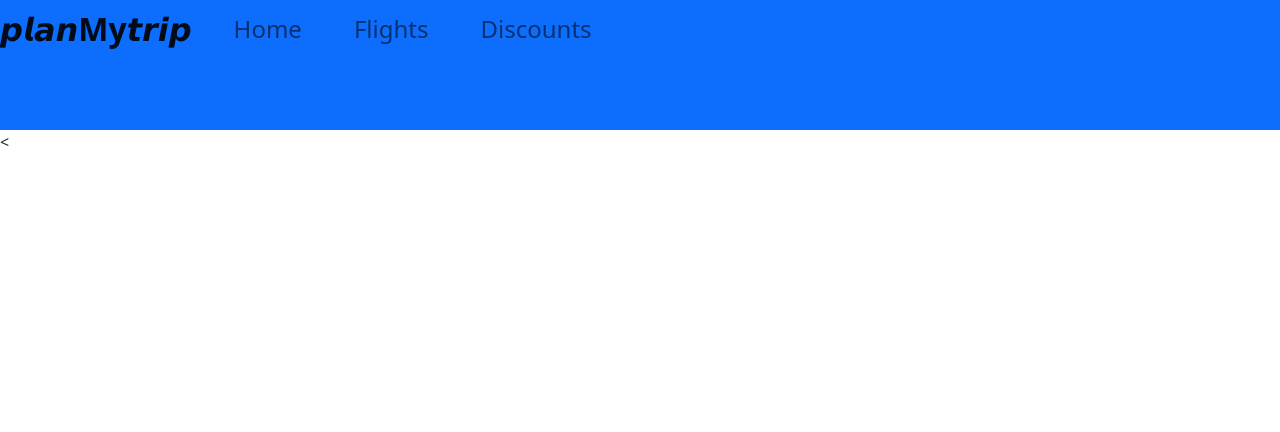
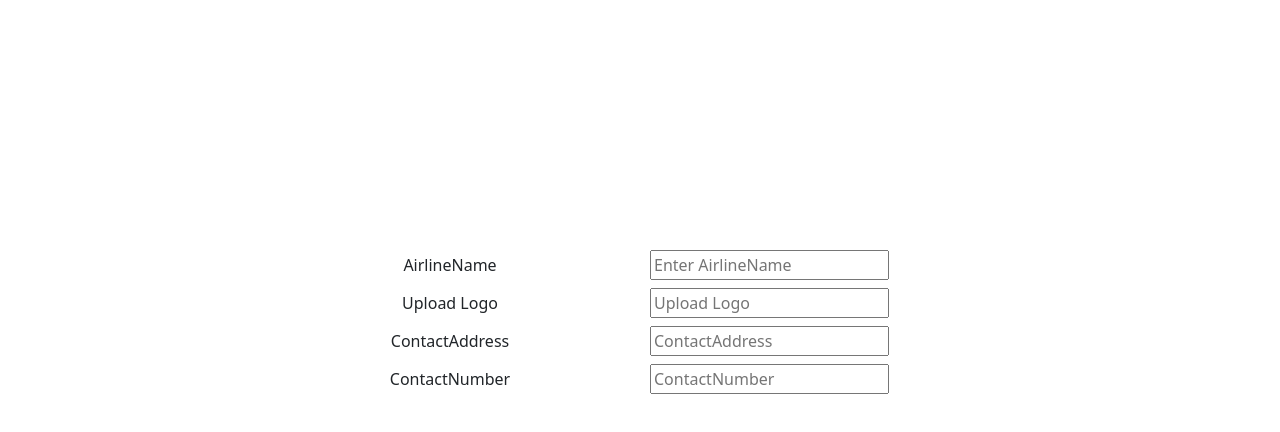
Before and after one commit to developer-harshi/flight-booking-app, an Angular app: page / in a window 1280 px wide. Shown: the top 432 px of the page. Built offline with nearby package versions, Linux system fonts and the light colour scheme.

Commit message:
COmmit for sty;e

```diff
--- a/src/app/airline-form/airline-form.component.css
+++ b/src/app/airline-form/airline-form.component.css
@@ -0,0 +1,16 @@
+ label {
+  /* display: flex;
+  flex-direction: row; */
+  /* justify-content: flex-end; */
+  text-align: center;
+  width: 400px;
+  line-height: 26px;
+  margin-bottom: 10px;
+}
+
+
+.air-form
+{
+  padding-top: 250px;
+  padding-left: 250px;
+}
--- a/src/app/airline-form/airline-form.component.html
+++ b/src/app/airline-form/airline-form.component.html
@@ -1,3 +1,4 @@
+<div class="air-form">
 <label for="AirlineName">AirlineName</label>
 <input type="text" placeholder="Enter AirlineName" name="AirlineName" required>
 <br>
@@ -9,3 +10,4 @@
 <br>
 <label for="ContactAddress">ContactNumber</label>
 <input type="text" placeholder="ContactNumber" name="ContactNumber" required>
+</div>
--- a/src/app/app.component.html
+++ b/src/app/app.component.html
@@ -1,3 +1,4 @@
-<app-nav-bar></app-nav-bar>
+<!-- <app-nav-bar></app-nav-bar> -->
 <!-- <app-airline-grid></app-airline-grid> -->
-<!-- <app-airline-form></app-airline-form> -->
+
+<app-airline-form></app-airline-form>
--- a/src/app/app.module.ts
+++ b/src/app/app.module.ts
@@ -1,5 +1,6 @@
 import { NgModule } from '@angular/core';
 import { BrowserModule } from '@angular/platform-browser';
+import {HttpClientModule} from '@angular/common/http';
 
 import { AppRoutingModule } from './app-routing.module';
 import { AppComponent } from './app.component';
@@ -13,6 +14,7 @@ import { FlightBookingComponent } from './flight-booking/flight-booking.componen
 import { ManageHistoryComponent } from './manage-history/manage-history.component';
 import { ManageBookingsComponent } from './manage-bookings/manage-bookings.component';
 import { ManageDiscountsComponent } from './manage-discounts/manage-discounts.component';
+
 
 @NgModule({
   declarations: [
@@ -30,7 +32,8 @@ import { ManageDiscountsComponent } from './manage-discounts/manage-discounts.co
   imports: [
     BrowserModule,
     AppRoutingModule,
-    NgbModule
+    NgbModule,
+    HttpClientModule
   ],
   providers: [],
   bootstrap: [AppComponent]
```
